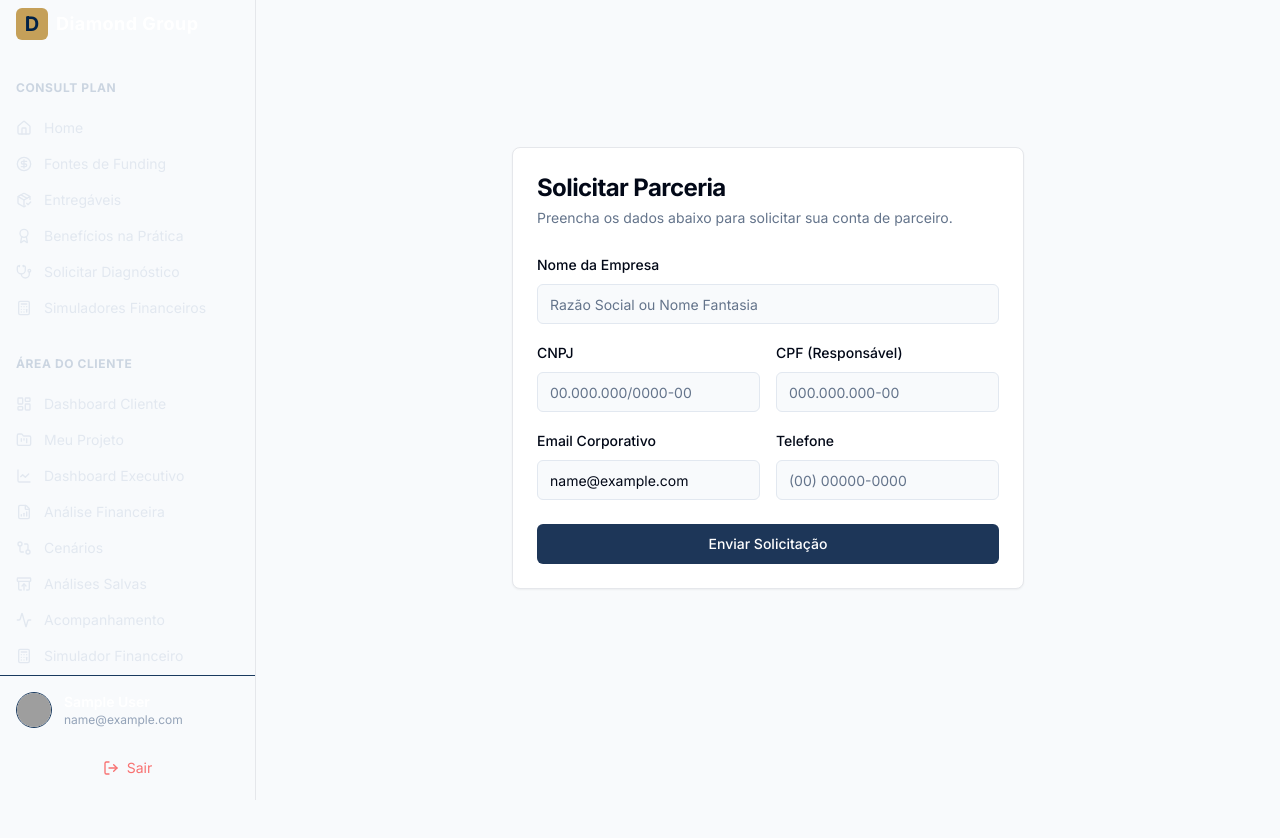
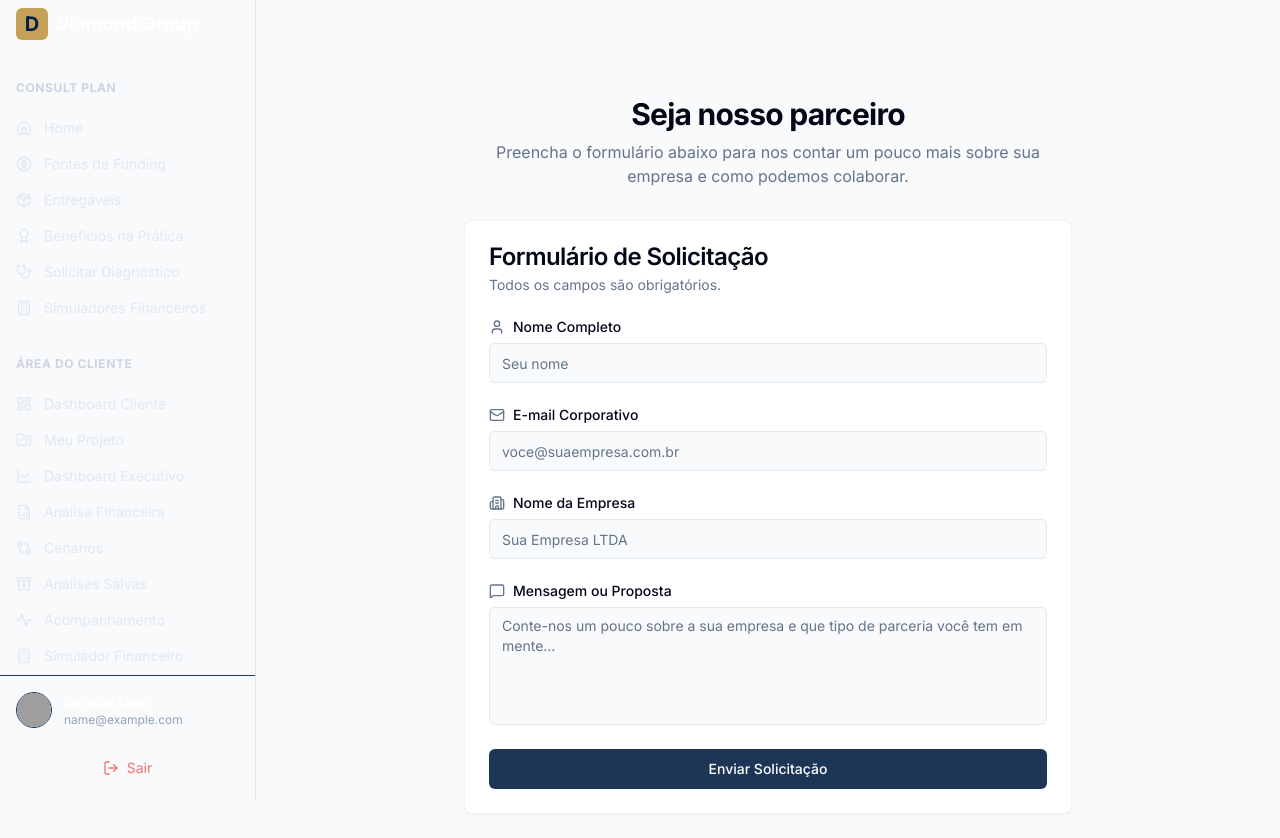
Before and after one commit to marcoschagasdiamond/an-lise-de-cr-dito-financeiro--c-pia--ou62k1ibf, a React (Vite) app: page /solicitar-parceria in a window 1280 px wide. Shown: the top 838 px of the page. Before the commit the page ends 800 px from the top, so only its background shows below. Built offline with nearby package versions, Linux system fonts and the light colour scheme; sample sign-in values are in the browser's storage; grey boxes are pictures that could not be loaded.

Commit message:
Refactor: Remove PocketBase, use Supabase only

```diff
--- a/src/pages/SolicitarParceria.tsx
+++ b/src/pages/SolicitarParceria.tsx
@@ -1,187 +1,127 @@
 import { useState } from 'react'
 import { useNavigate } from 'react-router-dom'
-import pb from '@/lib/pocketbase/client'
-import { useAuth } from '@/hooks/use-auth'
+import { supabase } from '@/lib/supabase/client'
+import { useToast } from '@/hooks/use-toast'
 import { Button } from '@/components/ui/button'
 import { Input } from '@/components/ui/input'
+import { Textarea } from '@/components/ui/textarea'
 import { Label } from '@/components/ui/label'
-import {
-  Card,
-  CardContent,
-  CardDescription,
-  CardFooter,
-  CardHeader,
-  CardTitle,
-} from '@/components/ui/card'
-import { useToast } from '@/hooks/use-toast'
-import { Loader2 } from 'lucide-react'
-import { extractFieldErrors } from '@/lib/pocketbase/errors'
+import { Card, CardContent, CardDescription, CardHeader, CardTitle } from '@/components/ui/card'
+import { Building2, Mail, MessageSquare, User } from 'lucide-react'
 
-const maskCnpj = (v: string) => {
-  v = v.replace(/\D/g, '')
-  if (v.length > 14) v = v.substring(0, 14)
-  return v
-    .replace(/^(\d{2})(\d)/, '$1.$2')
-    .replace(/^(\d{2})\.(\d{3})(\d)/, '$1.$2.$3')
-    .replace(/\.(\d{3})(\d)/, '.$1/$2')
-    .replace(/(\d{4})(\d)/, '$1-$2')
+export default function SolicitarParceria() {
+  const [loading, setLoading] = useState(false)
+  const { toast } = useToast()
+  const navigate = useNavigate()
+
+  const handleSubmit = async (e: React.FormEvent<HTMLFormElement>) => {
+    e.preventDefault()
+    setLoading(true)
+
+    const formData = new FormData(e.currentTarget)
+    const data = {
+      nome: formData.get('nome') as string,
+      email: formData.get('email') as string,
+      empresa: formData.get('empresa') as string,
+      mensagem: formData.get('mensagem') as string,
     }
 
-const maskCpf = (v: string) => {
-  v = v.replace(/\D/g, '')
-  if (v.length > 11) v = v.substring(0, 11)
-  return v
-    .replace(/(\d{3})(\d)/, '$1.$2')
-    .replace(/(\d{3})\.(\d{3})(\d)/, '$1.$2.$3')
-    .replace(/(\d{3})\.(\d{3})\.(\d{3})(\d{1,2})$/, '$1.$2.$3-$4')
-}
+    try {
+      const { error } = await supabase.from('solicitacoes_parceria').insert([data])
 
-const maskPhone = (v: string) => {
-  v = v.replace(/\D/g, '')
-  if (v.length > 11) v = v.substring(0, 11)
-  if (v.length > 10) return v.replace(/^(\d{2})(\d{5})(\d{4})/, '($1) $2-$3')
-  return v.replace(/^(\d{2})(\d{4})(\d{4})/, '($1) $2-$3')
-}
-
-export default function SolicitarParceria() {
-  const { user } = useAuth()
-  const [nomeEmpresa, setNomeEmpresa] = useState('')
-  const [cnpj, setCnpj] = useState('')
-  const [email, setEmail] = useState(user?.email || '')
-  const [telefone, setTelefone] = useState('')
-  const [cpf, setCpf] = useState('')
-
-  const [loading, setLoading] = useState(false)
-  const [errors, setErrors] = useState<Record<string, string>>({})
-  const navigate = useNavigate()
-  const { toast } = useToast()
-
-  const handleSubmit = async (e: React.FormEvent) => {
-    e.preventDefault()
-    setErrors({})
-    setLoading(true)
-
-    try {
-      if (!user?.id) throw new Error('Usuário não autenticado')
-
-      await pb.collection('parceiros').create({
-        usuario_id: user.id,
-        nome_empresa: nomeEmpresa,
-        cnpj: cnpj.replace(/\D/g, ''),
-        email,
-        telefone: telefone.replace(/\D/g, ''),
-        cpf: cpf.replace(/\D/g, ''),
-        status: 'pendente',
-      })
-
-      await pb.collection('users').update(user.id, {
-        status: 'pendente_aprovacao',
-      })
+      if (error) throw error
 
       toast({
-        title: 'Solicitação enviada!',
-        description: 'Sua solicitação de parceria foi enviada e está aguardando aprovação.',
+        title: 'Solicitação enviada com sucesso!',
+        description: 'Nossa equipe entrará em contato em breve.',
       })
-      navigate('/consult-plan/home')
+      navigate('/')
     } catch (error: any) {
-      const fieldErrors = extractFieldErrors(error)
-      if (Object.keys(fieldErrors).length > 0) {
-        setErrors(fieldErrors)
-      } else {
       toast({
-          title: 'Erro na solicitação',
-          description: 'Verifique os dados informados ou tente novamente mais tarde.',
         variant: 'destructive',
+        title: 'Erro ao enviar solicitação',
+        description: error.message || 'Ocorreu um erro ao processar seu pedido. Tente novamente.',
       })
-      }
     } finally {
       setLoading(false)
     }
   }
 
   return (
-    <div className="flex items-center justify-center min-h-[calc(100vh-4rem)] w-full py-8 bg-slate-50 dark:bg-slate-950 px-4">
-      <Card className="w-full max-w-lg shadow-sm">
-        <CardHeader className="space-y-1">
-          <CardTitle className="text-2xl font-bold">Solicitar Parceria</CardTitle>
-          <CardDescription>
-            Preencha os dados abaixo para solicitar sua conta de parceiro.
-          </CardDescription>
+    <div className="container max-w-2xl py-12 md:py-24 animate-fade-in-up">
+      <div className="mb-8 text-center">
+        <h1 className="text-3xl font-bold tracking-tight mb-2">Seja nosso parceiro</h1>
+        <p className="text-muted-foreground">
+          Preencha o formulário abaixo para nos contar um pouco mais sobre sua empresa e como
+          podemos colaborar.
+        </p>
+      </div>
+
+      <Card className="border-border/50 shadow-sm">
+        <CardHeader>
+          <CardTitle>Formulário de Solicitação</CardTitle>
+          <CardDescription>Todos os campos são obrigatórios.</CardDescription>
         </CardHeader>
-        <form onSubmit={handleSubmit}>
-          <CardContent className="space-y-4">
+        <CardContent>
+          <form onSubmit={handleSubmit} className="space-y-6">
             <div className="space-y-2">
-              <Label htmlFor="nomeEmpresa">Nome da Empresa</Label>
-              <Input
-                id="nomeEmpresa"
-                type="text"
-                placeholder="Razão Social ou Nome Fantasia"
-                value={nomeEmpresa}
-                onChange={(e) => setNomeEmpresa(e.target.value)}
-                required
-              />
-              {errors.nome_empresa && <p className="text-xs text-red-500">{errors.nome_empresa}</p>}
+              <Label htmlFor="nome" className="flex items-center gap-2">
+                <User className="w-4 h-4 text-muted-foreground" />
+                Nome Completo
+              </Label>
+              <Input id="nome" name="nome" placeholder="Seu nome" required disabled={loading} />
             </div>
-            <div className="grid grid-cols-1 md:grid-cols-2 gap-4">
+
             <div className="space-y-2">
-                <Label htmlFor="cnpj">CNPJ</Label>
-                <Input
-                  id="cnpj"
-                  type="text"
-                  placeholder="00.000.000/0000-00"
-                  value={cnpj}
-                  onChange={(e) => setCnpj(maskCnpj(e.target.value))}
-                  required
-                />
-                {errors.cnpj && <p className="text-xs text-red-500">{errors.cnpj}</p>}
-              </div>
-              <div className="space-y-2">
-                <Label htmlFor="cpf">CPF (Responsável)</Label>
-                <Input
-                  id="cpf"
-                  type="text"
-                  placeholder="000.000.000-00"
-                  value={cpf}
-                  onChange={(e) => setCpf(maskCpf(e.target.value))}
-                  required
-                />
-                {errors.cpf && <p className="text-xs text-red-500">{errors.cpf}</p>}
-              </div>
-            </div>
-            <div className="grid grid-cols-1 md:grid-cols-2 gap-4">
-              <div className="space-y-2">
-                <Label htmlFor="email">Email Corporativo</Label>
+              <Label htmlFor="email" className="flex items-center gap-2">
+                <Mail className="w-4 h-4 text-muted-foreground" />
+                E-mail Corporativo
+              </Label>
               <Input
                 id="email"
+                name="email"
                 type="email"
-                  placeholder="contato@empresa.com"
-                  value={email}
-                  onChange={(e) => setEmail(e.target.value)}
+                placeholder="voce@suaempresa.com.br"
                 required
+                disabled={loading}
               />
-                {errors.email && <p className="text-xs text-red-500">{errors.email}</p>}
             </div>
+
             <div className="space-y-2">
-                <Label htmlFor="telefone">Telefone</Label>
+              <Label htmlFor="empresa" className="flex items-center gap-2">
+                <Building2 className="w-4 h-4 text-muted-foreground" />
+                Nome da Empresa
+              </Label>
               <Input
-                  id="telefone"
-                  type="text"
-                  placeholder="(00) 00000-0000"
-                  value={telefone}
-                  onChange={(e) => setTelefone(maskPhone(e.target.value))}
+                id="empresa"
+                name="empresa"
+                placeholder="Sua Empresa LTDA"
                 required
+                disabled={loading}
               />
-                {errors.telefone && <p className="text-xs text-red-500">{errors.telefone}</p>}
             </div>
+
+            <div className="space-y-2">
+              <Label htmlFor="mensagem" className="flex items-center gap-2">
+                <MessageSquare className="w-4 h-4 text-muted-foreground" />
+                Mensagem ou Proposta
+              </Label>
+              <Textarea
+                id="mensagem"
+                name="mensagem"
+                rows={5}
+                required
+                placeholder="Conte-nos um pouco sobre a sua empresa e que tipo de parceria você tem em mente..."
+                disabled={loading}
+                className="resize-none"
+              />
             </div>
+
+            <Button type="submit" className="w-full" disabled={loading}>
+              {loading ? 'Enviando solicitação...' : 'Enviar Solicitação'}
+            </Button>
+          </form>
         </CardContent>
-          <CardFooter>
-            <Button type="submit" className="w-full" disabled={loading}>
-              {loading && <Loader2 className="mr-2 h-4 w-4 animate-spin" />}
-              Enviar Solicitação
-            </Button>
-          </CardFooter>
-        </form>
       </Card>
     </div>
   )
```
Also changed, not shown: .skip.config.json, 2 other files (tests, documents, lock files or other folders). Lines whose indentation alone changed are shown as unchanged.
